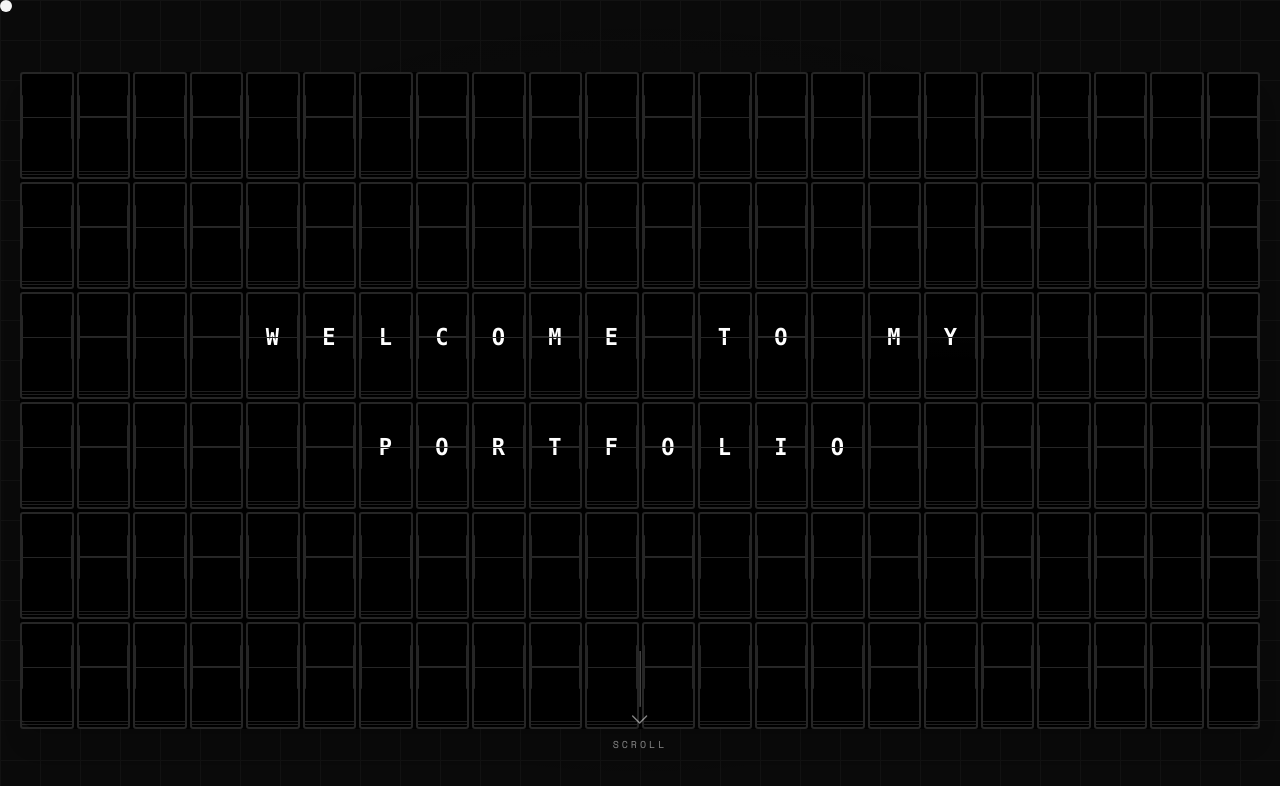
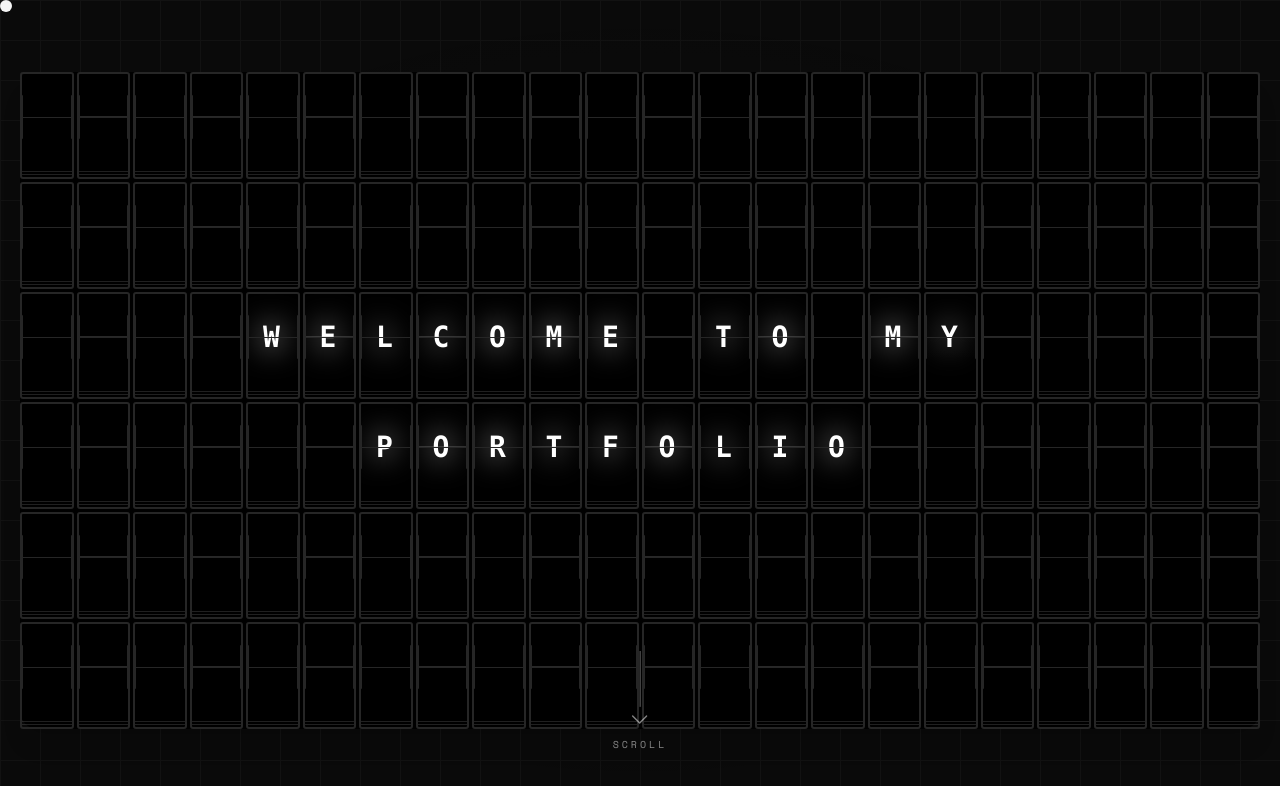
Before and after one commit to avi1226/Updated_Port, a React (Vite) app: page / in a window 1280 px wide. Shown: the top 786 px of the page. Built offline with nearby package versions, Linux system fonts and the light colour scheme.

Commit message:
changes updated

```diff
--- a/src/components/ui/text-flipping-board.jsx
+++ b/src/components/ui/text-flipping-board.jsx
@@ -29,7 +29,7 @@ const ACCENT_COLORS = [
 ];
 
 const CELL_TEXT_STYLE = {
-  fontSize: "clamp(6px, 2vw, 22px)",
+  fontSize: "clamp(10px, 3vw, 28px)",
   lineHeight: 1,
 };
 
@@ -111,13 +111,13 @@ const FlapCell = React.memo(function FlapCell({
   const showPrev = prev === " " ? "\u00A0" : prev;
 
   const textCx =
-    "absolute inset-x-0 flex select-none items-center justify-center font-mono font-bold tracking-wide";
-  const topBg = accent?.top ?? "bg-black dark:bg-neutral-900";
-  const bottomBg = accent?.bottom ?? "bg-black dark:bg-neutral-900";
-  const textColor = accent?.text ?? "text-white dark:text-white";
+    "absolute inset-x-0 flex select-none items-center justify-center font-mono font-black tracking-widest drop-shadow-[0_0_15px_rgba(255,255,255,1)] brightness-[2] text-white";
+  const topBg = accent?.top ?? "bg-black";
+  const bottomBg = accent?.bottom ?? "bg-black";
+  const textColor = accent?.text ?? "";
 
-  const flapTopBg = prevAccent?.top ?? "bg-neutral-900 dark:bg-neutral-800";
-  const flapTextColor = prevAccent?.text ?? "text-white dark:text-white";
+  const flapTopBg = prevAccent?.top ?? "bg-black";
+  const flapTextColor = prevAccent?.text ?? "text-white";
 
   const bottomDelay = flipDuration * 0.5;
 
```
